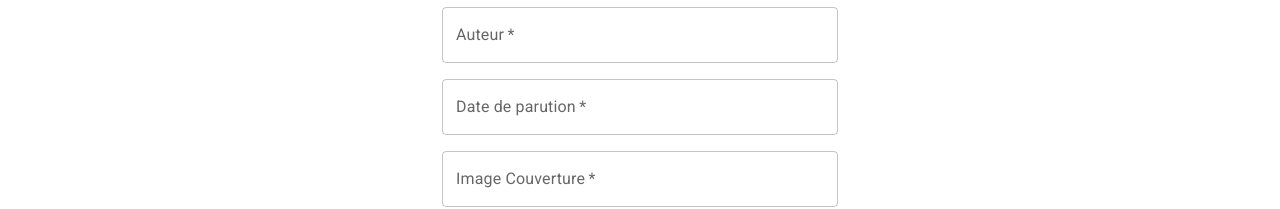
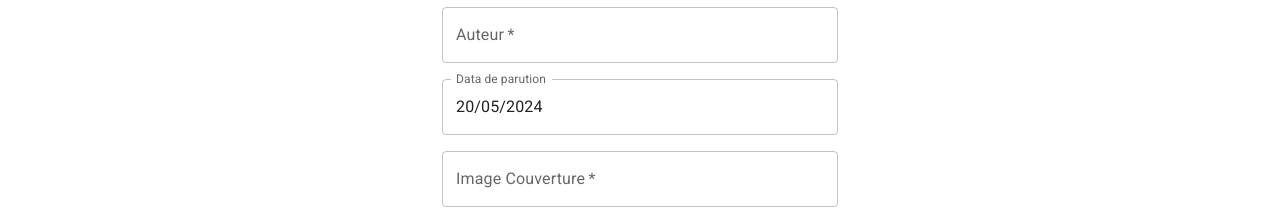
Before and after one commit to CDjepeno/BookOnline_AI, a React (Vite) app in the folder apps/client-react/: page /Add-book in a window 1280 px wide. Shown: the part 326-535 px from the top of the page. Built offline with nearby package versions, Linux system fonts and the light colour scheme; sample sign-in values are in the browser's storage.

Commit message:
Ajout field datepicker

```diff
--- a/apps/client-react/src/App.tsx
+++ b/apps/client-react/src/App.tsx
@@ -1,7 +1,7 @@
 import { SnackbarProvider } from "notistack";
 import { Outlet } from "react-router-dom";
+import { AuthProvider } from "./components/AuthProvider";
 import Footer from "./components/Footer";
-import { AuthProvider } from "./components/AuthProvider";
 import Header from "./components/Header";
 
 function App() {
--- a/apps/client-react/src/interfaces/book.interface.ts
+++ b/apps/client-react/src/interfaces/book.interface.ts
@@ -3,6 +3,6 @@ export interface BookI {
   name: string;
   description: string;
   author: string;
-  releaseAt: string;
+  releaseAt: Date;
   imageUrl: string;
 }
--- a/apps/client-react/src/pages/book/Add-book.hook.ts
+++ b/apps/client-react/src/pages/book/Add-book.hook.ts
@@ -2,7 +2,7 @@ import { yupResolver } from "@hookform/resolvers/yup";
 import axios, { AxiosError, AxiosResponse } from "axios";
 import { enqueueSnackbar } from "notistack";
 import { useContext } from "react";
-import { useForm } from "react-hook-form";
+import { DefaultValues, SubmitHandler, useForm } from "react-hook-form";
 import { useNavigate } from "react-router-dom";
 import * as yup from "yup";
 import { AuthContext } from "../../context";
@@ -13,18 +13,19 @@ export type AddBookFormType = {
   name: string;
   description: string;
   author: string;
-  releaseAt: string;
+  releaseAt: Date;
   imageUrl: string;
 };
 
 function AddBookHook() {
   const navigate = useNavigate();
   const { user } = useContext(AuthContext) as AuthContextValue;
-  const defaultValues: AddBookFormType = {
+
+  const defaultValues: DefaultValues<AddBookFormType> = {
     name: "",
     description: "",
     author: "",
-    releaseAt: "",
+    releaseAt: new Date(),
     imageUrl: "",
   };
 
@@ -32,7 +33,7 @@ function AddBookHook() {
     name: yup.string().required("Le nom doit être renseigné"),
     description: yup.string().required("Leadescription doit être renseignée"),
     author: yup.string().required("L'author doit être renseigné"),
-    releaseAt: yup.string().required("La releaseAt doit être renseignée"),
+    releaseAt: yup.date().required("La date de sortie doit être renseignée"),
     imageUrl: yup.string().required("L'imageUrl doit être renseignée"),
   });
 
@@ -42,12 +43,14 @@ function AddBookHook() {
     handleSubmit,
     control,
     formState: { errors, isSubmitting },
-  } = useForm({
+  } = useForm<AddBookFormType>({
     defaultValues,
     resolver: yupResolver(bookSchema),
   });
 
-  const submit = async (data: Partial<BookI>) => {
+  const submit: SubmitHandler<AddBookFormType> = async (
+    data: Partial<BookI>
+  ) => {
     try {
       const storedValue = localStorage.getItem("BookToken");
       const parsedObject = JSON.parse(storedValue as string);
@@ -77,8 +80,6 @@ function AddBookHook() {
           navigate("/");
           reset(defaultValues);
         }
-
-        reset(defaultValues);
       }
     } catch (error) {
       enqueueSnackbar("Une erreur est survenue!", {
--- a/apps/client-react/src/pages/book/Add-book.tsx
+++ b/apps/client-react/src/pages/book/Add-book.tsx
@@ -5,9 +5,14 @@ import Button from "@mui/material/Button";
 import CssBaseline from "@mui/material/CssBaseline";
 import Grid from "@mui/material/Grid";
 import Typography from "@mui/material/Typography";
-
+import { DatePicker, LocalizationProvider } from "@mui/x-date-pickers";
+import { AdapterMoment } from "@mui/x-date-pickers/AdapterMoment";
+import moment, { Moment } from "moment";
+import "moment/locale/fr";
+import { Controller } from "react-hook-form";
+import FormInput from "../../components/FormInput";
 import AddBookHook from "./Add-book.hook";
-import FormInput from "../../components/FormInput";
+moment.locale("fr");
 
 export default function AddBook() {
   const { submit, handleSubmit, errors, control } = AddBookHook();
@@ -40,7 +45,7 @@ export default function AddBook() {
                 label="Name"
                 control={control}
                 errors={errors}
-                />
+              />
             </Grid>
             <Grid item xs={12}>
               <FormInput
@@ -59,12 +64,24 @@ export default function AddBook() {
               />
             </Grid>
             <Grid item xs={12}>
-              <FormInput
+              <Controller
                 name="releaseAt"
-                label="Date de parution"
-                type="number"
                 control={control}
-                errors={errors}
+                render={({ field: { value, onChange } }) => (
+                  <LocalizationProvider
+                    dateAdapter={AdapterMoment}
+                    adapterLocale='fr'
+                  >
+                    <DatePicker
+                      label="Data de parution"
+                      value={value ? moment(value) : null}
+                      onChange={(date: Moment | null) =>
+                        onChange(date ? date.toDate() : null)
+                      }
+                      slotProps={{ textField: { fullWidth: true } }}
+                    />
+                  </LocalizationProvider>
+                )}
               />
             </Grid>
             <Grid item xs={12}>
```
Also changed, not shown: apps/client-react/package.json (+11 -4 lines), 1 other file (tests, documents, lock files or other folders).
